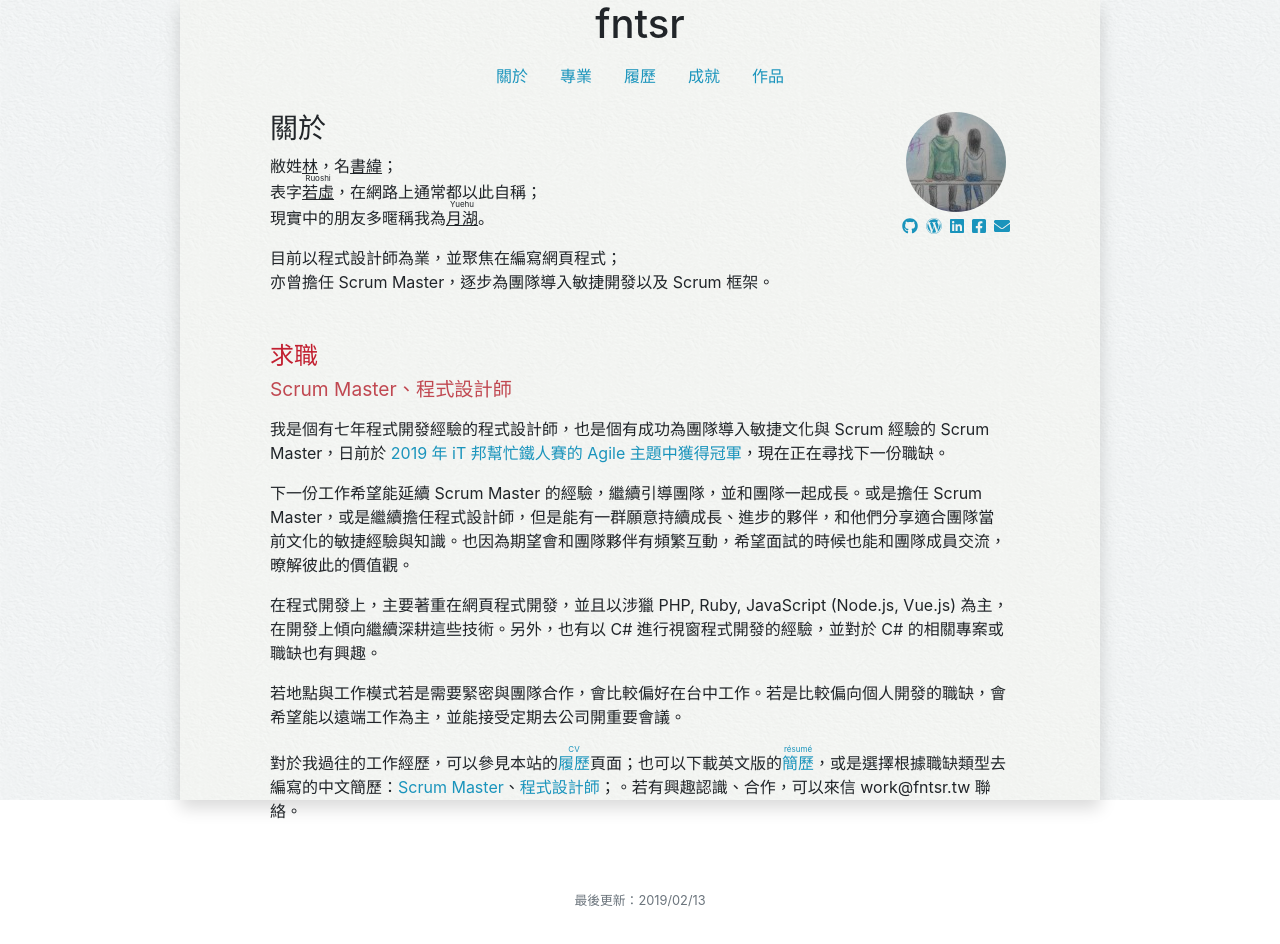
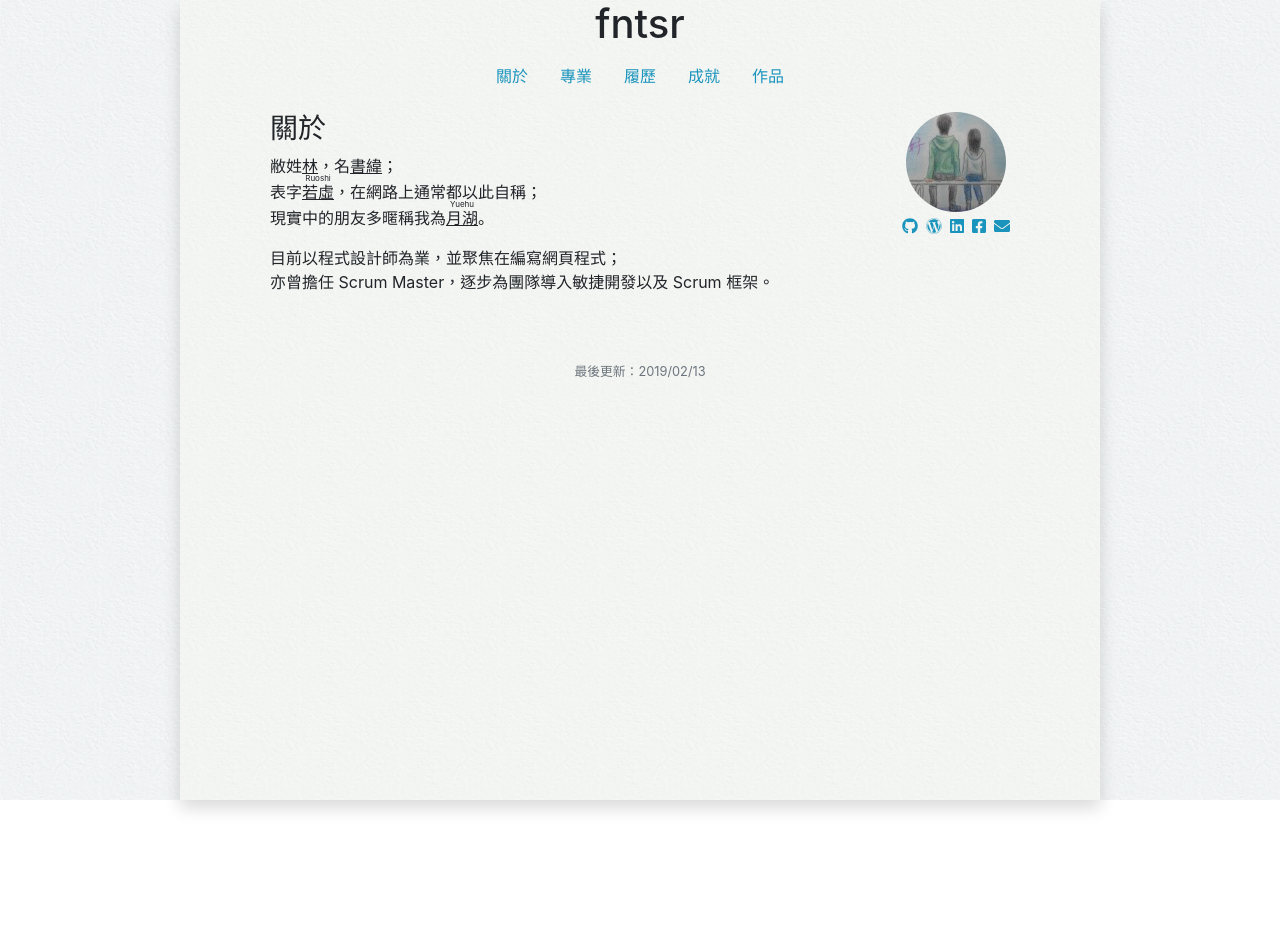
Before and after one commit to fntsrlike/fntsr.tw-2019, a Vue app: page / in a window 1280 px wide. Shown: the top 944 px of the page. After the commit the page ends 800 px from the top, so only its background shows below. Built offline with nearby package versions, Linux system fonts and the light colour scheme.

Commit message:
Remove headline block

```diff
--- a/src/views/Profiles.vue
+++ b/src/views/Profiles.vue
@@ -50,32 +50,6 @@
         目前以程式設計師為業，並聚焦在編寫網頁程式；<br/>
         亦曾擔任 Scrum Master，逐步為團隊導入敏捷開發以及 Scrum 框架。<br/>
       </p>
-
-    </article>
-    <article class="mt-5">
-      <h4 class="pb-2 headline-title">
-        <span>
-          求職
-        </span>
-        <small class="pt-2 d-block">
-          Scrum Master、程式設計師
-        </small>
-      </h4>
-      <p>
-        我是個有七年程式開發經驗的程式設計師，也是個有成功為團隊導入敏捷文化與 Scrum 經驗的 Scrum Master，日前於 <router-link :to="{name: 'achievements', hash: '#it-iron-2019'}">2019 年 iT 邦幫忙鐵人賽的 Agile 主題中獲得冠軍</router-link>，現在正在尋找下一份職缺。
-      </p>
-      <p>
-        下一份工作希望能延續 Scrum Master 的經驗，繼續引導團隊，並和團隊一起成長。或是擔任 Scrum Master，或是繼續擔任程式設計師，但是能有一群願意持續成長、進步的夥伴，和他們分享適合團隊當前文化的敏捷經驗與知識。也因為期望會和團隊夥伴有頻繁互動，希望面試的時候也能和團隊成員交流，暸解彼此的價值觀。
-      </p>
-      <p>
-        在程式開發上，主要著重在網頁程式開發，並且以涉獵 PHP, Ruby, JavaScript (Node.js, Vue.js) 為主，在開發上傾向繼續深耕這些技術。另外，也有以 C# 進行視窗程式開發的經驗，並對於 C# 的相關專案或職缺也有興趣。
-      </p>
-      <p>
-        若地點與工作模式若是需要緊密與團隊合作，會比較偏好在台中工作。若是比較偏向個人開發的職缺，會希望能以遠端工作為主，並能接受定期去公司開重要會議。
-      </p>
-      <p>
-        對於我過往的工作經歷，可以參見本站的<router-link to="/cv"><ruby>履歷<rt>CV</rt></ruby></router-link>頁面；也可以下載英文版的<a href="https://fntsr.page.link/resume-en" target="_blank"><ruby>簡歷<rt>résumé</rt></ruby></a>，或是選擇根據職缺類型去編寫的中文簡歷：<a href="https://fntsr.page.link/resume-sm" target="_blank">Scrum Master</a>、<a href="https://fntsr.page.link/resume-rd" target="_blank">程式設計師</a>；。若有興趣認識、合作，可以來信 work@fntsr.tw 聯絡。
-      </p>
     </article>
   </section>
 </template>
```
